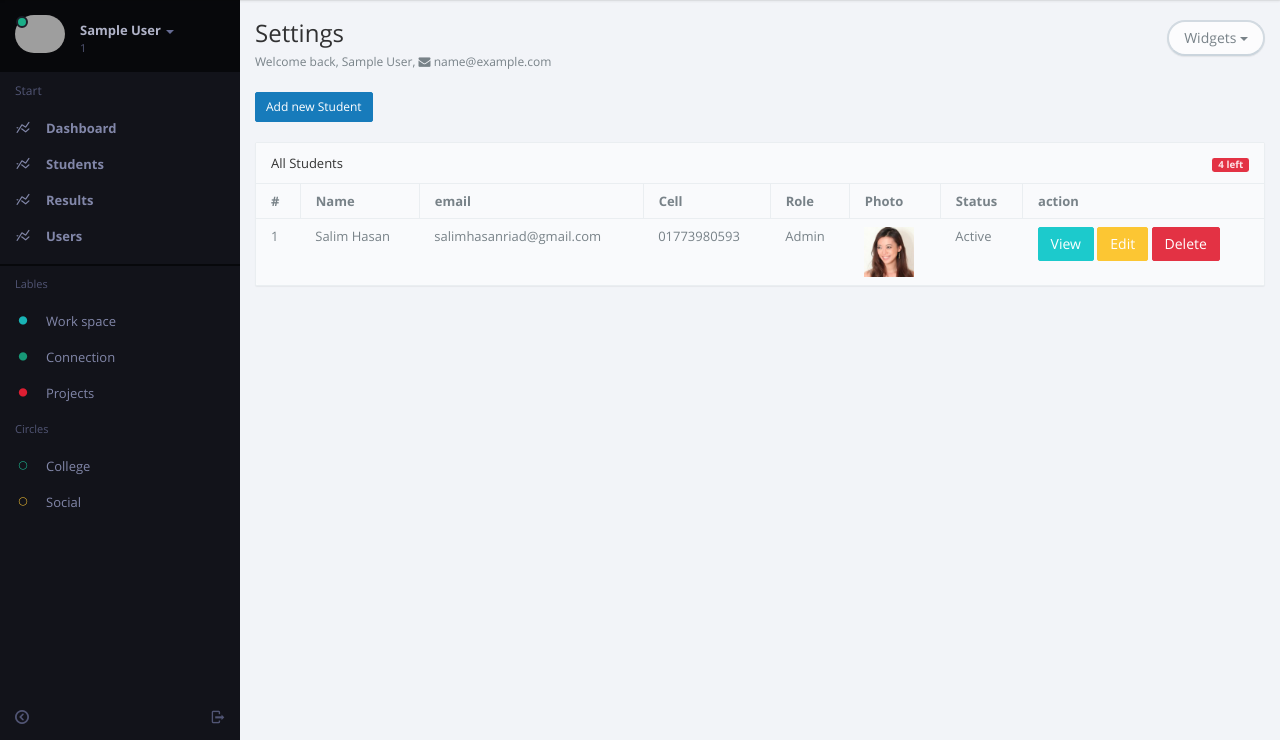
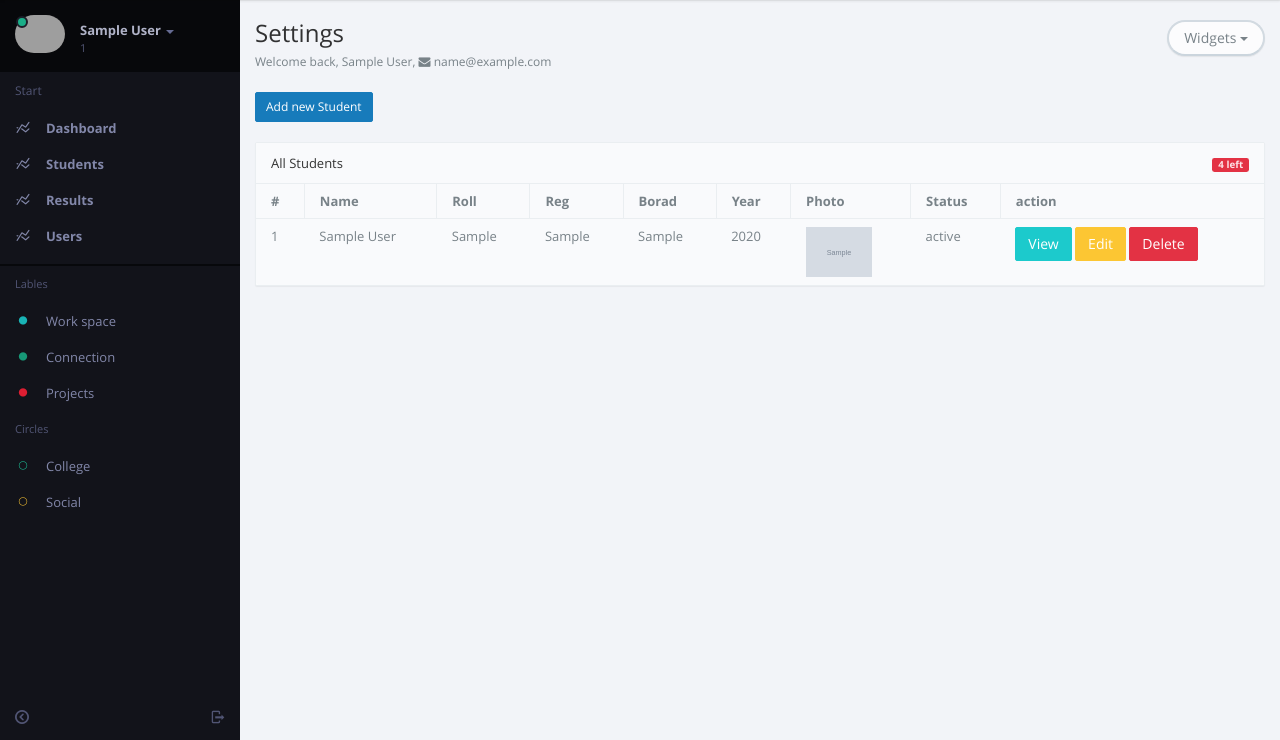
Before and after one commit to Salim66/edu-board, a PHP site: page /admin/students.php in a window 1280 px wide. Shown: the part 60-800 px from the top of the page. Run offline with PHP 8.4, Linux system fonts and the light colour scheme; the visitor is signed in with stand-in values (Sample User, id 1); tables that the repository leaves empty or names only in its code hold one stand-in row (values such as "Sample post"); grey boxes marked "Sample" are stand-in pictures; some web fonts are replaced; grey boxes are pictures that could not be loaded.

Commit message:
Student all data show

```diff
--- a/admin/js/custom.js
+++ b/admin/js/custom.js
@@ -17,7 +17,7 @@
 		});
 
 
-		// All user data fetch
+		// All user data show
 		function allUsers(){
 
 			$.ajax({
@@ -80,6 +80,20 @@
 
 		});
 
+
+		// All Student data show
+		function allStudents(){
+
+			$.ajax({
+				url : 'templates/ajax/student_all.php',
+				success : function(data){
+					$('table tbody#all_student').html(data);
+				}
+			});
+
+		}
+		allStudents();
+
 		$(document).on('submit','form#add_student_form', function(e){
 			e.preventDefault();
 
@@ -102,6 +116,7 @@
 						$('form#add_student_form')[0].reset();
 						$('#add_student_modal').modal('hide');
 						$('.mess').html("<p class='alert alert-success'>Student added successful !<button class='close' data-dismiss='alert' >&times;</button></p>");
+						allStudents();
 
 
 					},
--- a/admin/students.php
+++ b/admin/students.php
@@ -161,29 +161,20 @@
                                         <tr>
                                             <th>#</th>
                                             <th>Name</th>
-                                            <th>email</th>
-                                            <th>Cell</th>
-                                            <th>Role</th>
+                                            <th>Roll</th>
+                                            <th>Reg</th>
+                                            <th>Borad</th>
+                                            <th>Year</th>
                                             <th>Photo</th>
                                             <th>Status</th>
                                             <th>action</th>
                                         </tr>
                                     </thead>
-                                    <tbody>
-                                        <tr>
-                                            <td>1</td>
-                                            <td>Salim Hasan</td>
-                                            <td>salimhasanriad@gmail.com</td>
-                                            <td>01773980593</td>
-                                            <td>Admin</td>
-                                            <td><img style='widht:50px; height:50px;' src="images/a4.png" alt=""></td>
-                                            <td>Active</td>
-                                            <td>
-                                                <a href="" class="btn btn-info">View</a>
-                                                <a href="" class="btn btn-warning">Edit</a>
-                                                <a href="" class="btn btn-danger">Delete</a>
-                                            </td>
-                                        </tr>
+                                    <tbody id='all_student'>
+
+
+
+
                                     </tbody>
                                 </table>
                             </section>
--- /dev/null
+++ b/admin/templates/ajax/student_all.php
@@ -0,0 +1,35 @@
+<?php
+
+
+	require_once '../../../config.php';
+	require_once '../../../vendor/autoload.php';
+
+	use Edu\Board\Controller\Student;
+
+	$stu = new Student;
+
+
+	$data = $stu -> allStudent();
+
+
+	$i = 1;
+	foreach($data as $stu) :
+
+ ?>
+ <tr>
+     <td><?php echo $i; $i++; ?></td>
+     <td><?php echo $stu['name']; ?></td>
+     <td><?php echo $stu['roll']; ?></td>
+     <td><?php echo $stu['reg']; ?></td>
+     <td><?php echo $stu['board']; ?></td>
+     <td><?php echo $stu['year']; ?></td>
+     <td><img style='widht:50px; height:50px;' src="student/<?php echo $stu['photo']; ?>" alt=""></td>
+     <td><?php echo $stu['status']; ?></td>
+     <td>
+         <a href="" class="btn btn-info">View</a>
+         <a href="" class="btn btn-warning">Edit</a>
+         <a href="" class="btn btn-danger">Delete</a>
+     </td>
+ </tr>
+
+ <?php endforeach; ?>
--- a/app/Controller/Student.php
+++ b/app/Controller/Student.php
@@ -4,6 +4,7 @@
 	namespace Edu\Board\Controller;
 
 	use Edu\Board\Support\Database;
+	use PDO;
 
 
 	/**
@@ -33,6 +34,16 @@
 
 		}
 
+		/**
+		 * All Student
+		 */
+		public function allStudent()
+		{
+			$data = $this -> all('students');
+
+			return $data -> fetchAll(PDO::FETCH_ASSOC);
+		}
+
 
 	}
 
```
Also changed, not shown: admin/student/be7e4dbbdee45fecdef33ea29a95855a.jpg (added).
